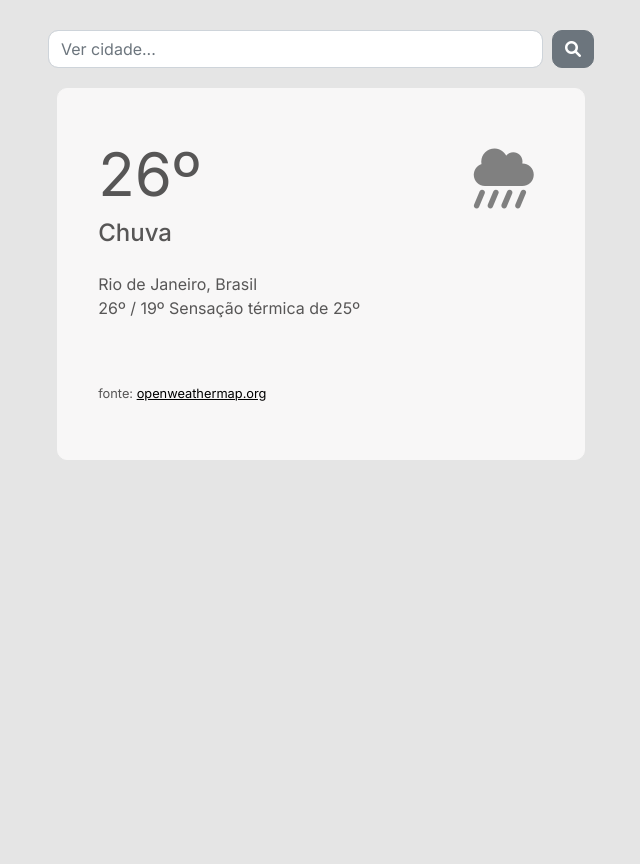
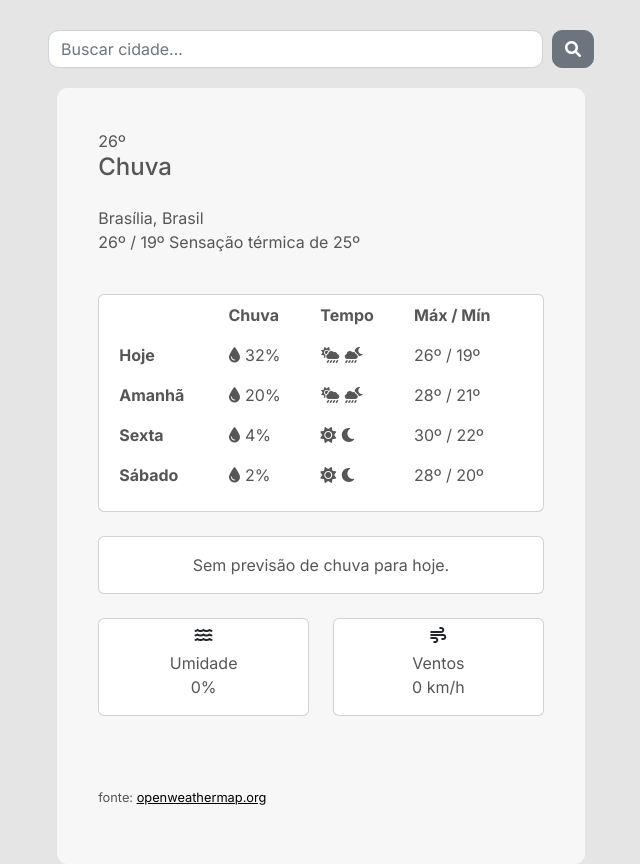
Before and after one commit to resendeleonardo/weather-app, a plain HTML site: page weather-app/index.html in a window 1280 px wide. Shown: the whole page, without its empty margins (319-959 px from the left). Before the commit the page ends 800 px from the top, so only its background shows below. Drawn offline with nearby package versions, Linux system fonts and the light colour scheme.

Commit message:
Design v2

```diff
--- a/weather-app/index.html
+++ b/weather-app/index.html
@@ -5,8 +5,8 @@
     <meta name="viewport" content="width=device-width, initial-scale=1.0">
     <title>Weather App</title>
 
-    <!-- Add the Favicon Link -->
-    <link rel="icon" type="image/png" href="#">
+    <!-- Favicon -->
+    <link rel="icon" type="image/x-icon" href="./favicon.ico">
 
     <!-- Inter font -->
     <link href="https://fonts.googleapis.com/css2?family=Inter:wght@300;400;500;600;700&display=swap" rel="stylesheet">
@@ -27,12 +27,12 @@
 <body>
 
     <!-- Search Box -->
-    <header>
+    <header class="header">
         <div class="container">
             <div class="row">
                 <div class="col-md-6 offset-md-3">
                     <div class="input-group mb-0">
-                        <input type="text" class="form-control" placeholder="Ver cidade..." id="search-input" aria-label="Search" aria-describedby="search-button">
+                        <input type="text" class="form-control" placeholder="Buscar cidade..." id="search-input" aria-label="Search" aria-describedby="search-button">
                         <button class="btn btn-secondary" type="button" id="search-button"><i class="fas fa-search"></i></button>
                     </div>
                 </div>
@@ -41,6 +41,7 @@
     </header>
 
     <!-- Main Content -->
+    <main class="main">
         <div class="container-fluid">
             <div class="main-content d-flex align-items-center justify-content-center">
 
@@ -49,14 +50,86 @@
                     <div class="container" id="weather-content">
                         <div class="row mb-4">
                             <div class="col">
-                            <div class="d-flex justify-content-between" id="temperature">
-                                <p class="mb-0">26º</b></p>
-                                <i class="fa-solid fa-cloud-showers-heavy"></i>
+                                <div class="d-flex justify-content-between" id="temperature-div">
+                                    <p class="mb-0" id="temp">26º</b></p>
+                                    <span id="weather-icon"></span>
                                 </div>
-                            <h4 class="mb-4">Chuva</h4>
+                                <h4 class="mb-4" id="weather-description">Chuva</h4>
                                 <div>
-                                <p class="mb-0">Rio de Janeiro, Brasil</p>
-                                <p>26º / 19º Sensação térmica de 25º</p>
+                                    <p class="mb-0" id="location">Brasília, Brasil</p>
+                                    <div class="row">
+                                        <p>
+                                            <span id="temp-max">26º</span> / <span id="temp-min">19º</span> Sensação térmica de <span id="feels-like">25º</span>
+                                        </p>
+                                    </div>
+                                </div>
+                            </div>
+                        </div>
+                        <!-- Weekly Weather Card -->
+                        <div class="card" id="week-card">
+                            <div class="container" id="week-content">
+                                <table class="table table-borderless">
+                                    <thead>
+                                        <tr>
+                                            <th scope="col"></th>
+                                            <th scope="col">Chuva</th>
+                                            <th scope="col">Tempo</th>
+                                            <th scope="col">Máx / Mín</th>
+                                        </tr>
+                                    </thead>
+                                    <tbody>
+                                      <tr>
+                                        <th scope="row">Hoje</th>
+                                        <td><i class="fa-solid fa-droplet"></i> 32%</td>
+                                        <td><i class="fa-solid fa-cloud-sun-rain"></i> <i class="fa-solid fa-cloud-moon-rain"></i></td>
+                                        <td>26º / 19º</td>
+                                      </tr>
+                                      <tr>
+                                        <th scope="row">Amanhã</th>
+                                        <td><i class="fa-solid fa-droplet"></i> 20%</td>
+                                        <td><i class="fa-solid fa-cloud-sun-rain"></i> <i class="fa-solid fa-cloud-moon-rain"></i></td>
+                                        <td>28º / 21º</td>
+                                      </tr>
+                                      <tr>
+                                        <th scope="row">Sexta</th>
+                                        <td><i class="fa-solid fa-droplet"></i> 4%</td>
+                                        <td><i class="fa-solid fa-sun"></i> <i class="fa-solid fa-moon"></i></td>
+                                        <td>30º / 22º</td>
+                                      </tr>
+                                      <tr>
+                                        <th scope="row">Sábado</th>
+                                        <td><i class="fa-solid fa-droplet"></i> 2%</td>
+                                        <td><i class="fa-solid fa-sun"></i> <i class="fa-solid fa-moon"></i></td>
+                                        <td>28º / 20º</td>
+                                      </tr>
+                                    </tbody>
+                                  </table>
+                            </div>
+                        </div>
+                        <!-- Alerts Card -->
+                        <div class="card mt-4" id="alert-card">
+                            <div class="card-body">
+                                <p class="d-flex justify-content-center mb-0">Sem previsão de chuva para hoje.</p>
+                            </div>
+                        </div>
+                        <!-- General Info Card -->
+                        <div class="row mt-4">
+                            <div class="col-6">
+                                <div class="card" id="humidity-card">
+                                    <div class="container">
+                                        <i class="fa-solid fa-water d-flex justify-content-center mt-2 mb-2"></i>
+                                        <p class="d-flex justify-content-center mb-0">Umidade</p>
+                                        <p class="d-flex justify-content-center" id="humidity">0%</p>
+                                    </div>
+                                </div>
+                            </div>
+                            <div class="col-6 mb-4">
+                                <div class="card" id="wind-speed-card">
+                                    <div class="container">
+                                        <i class="fa-solid fa-wind d-flex justify-content-center mt-2 mb-2"></i>
+                                        <p class="d-flex justify-content-center mb-0">Ventos</p>
+                                        <p class="d-flex justify-content-center" id="wind-speed">0 km/h</p>
+                                    </div>
                                 </div>
                             </div>
                         </div>
@@ -68,6 +141,7 @@
 
             </div>
         </div>
+    </main>
 
     <script src="https://code.jquery.com/jquery-3.6.0.min.js"></script>
     <!-- Link to Bootstrap JS -->
```
Also changed, not shown: weather-app/favicon.ico (added). Lines whose indentation alone changed are shown as unchanged.
